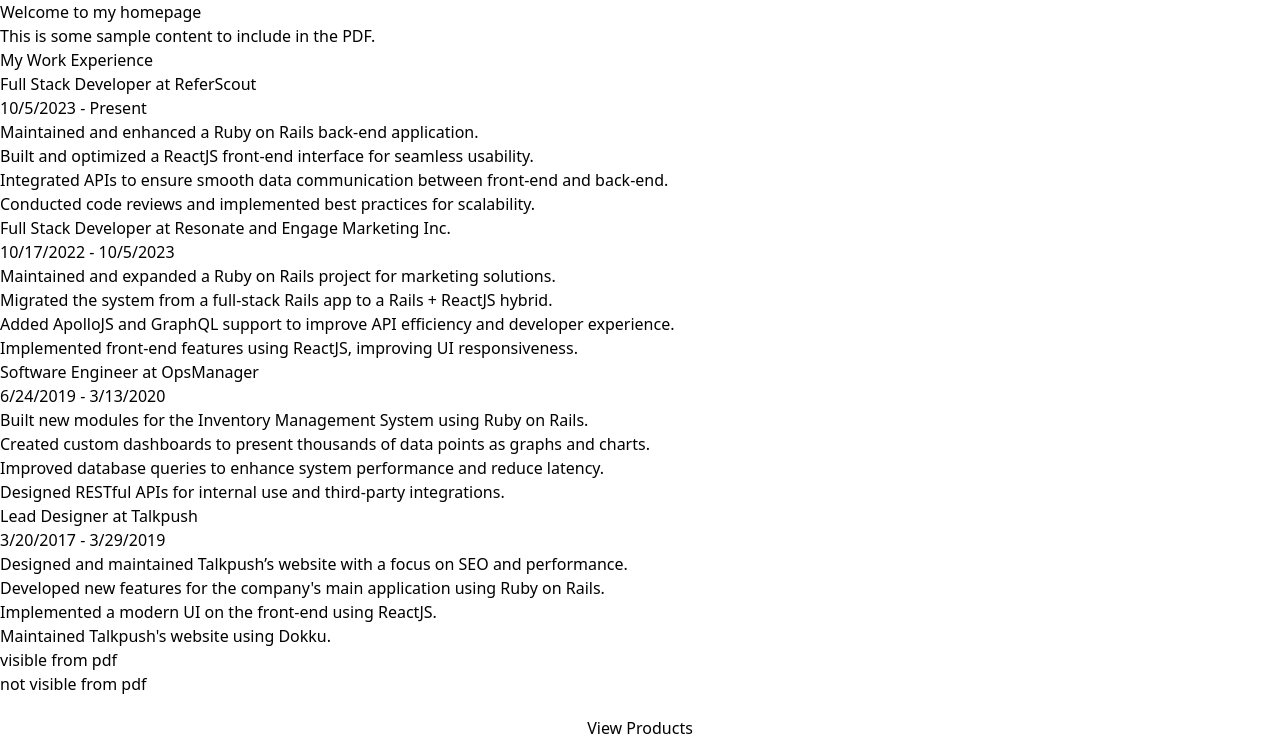
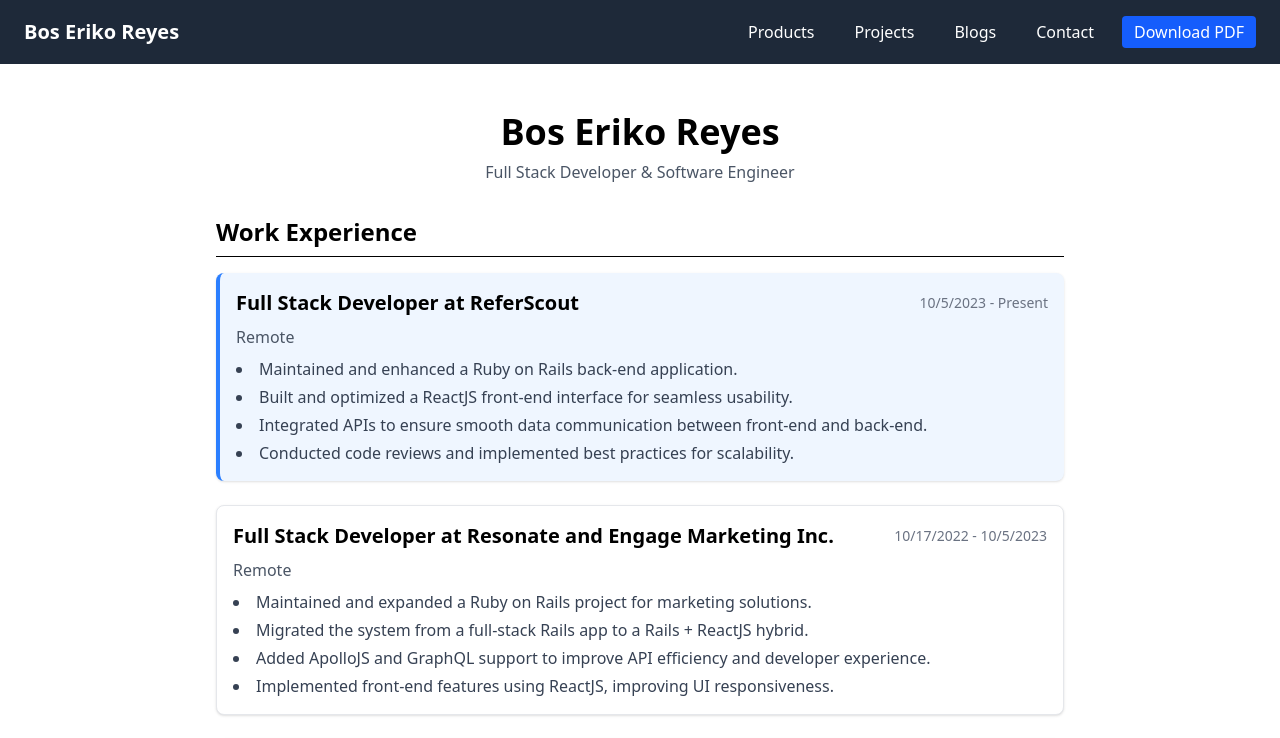
Before and after one commit to BosEriko/boseriko.com, a Next.js app: page / in a window 1280 px wide. Shown: the top 738 px of the page. Built offline with nearby package versions, Linux system fonts and the light colour scheme.

Commit message:
Feature: Add Simple Layout to the Homepage

```diff
--- a/app/page.tsx
+++ b/app/page.tsx
@@ -1,7 +1,7 @@
 "use client";
 
 import { useRouter } from "next/navigation";
-import html2canvas from "html2canvas";
+import html2canvas from "html2canvas-pro";
 import jsPDF from "jspdf";
 
 import experience from "../data/experience.json";
@@ -10,25 +10,19 @@
   const router = useRouter();
 
   const handleDownloadPDF = async () => {
-    // Elements we want to hide
     const elementsToHide = document.querySelectorAll(".hidden-from-pdf");
-
-    // Hide them temporarily
     elementsToHide.forEach((el) => {
       (el as HTMLElement).style.display = "none";
     });
 
-    // Capture the whole body or a specific container
-    const element = document.body; // or any container div
+    const element = document.body;
     const canvas = await html2canvas(element, { scale: 2 });
     const imgData = canvas.toDataURL("image/png");
 
-    // Restore hidden elements
     elementsToHide.forEach((el) => {
       (el as HTMLElement).style.display = "";
     });
 
-    // Create PDF
     const pdf = new jsPDF("p", "mm", "a4");
     const pdfWidth = pdf.internal.pageSize.getWidth();
     const pdfHeight = (canvas.height * pdfWidth) / canvas.width;
@@ -39,47 +33,97 @@
 
   return (
     <div>
-      {/* The content to include in the PDF */}
-      <div>
-        <h1>Welcome to my homepage</h1>
-        <p>This is some sample content to include in the PDF.</p>
+      {/* Top Navbar */}
+      <nav className="hidden-from-pdf bg-gray-800 text-white px-6 py-4 flex justify-between items-center">
+        <h1
+          className="text-xl font-bold cursor-pointer"
+          onClick={() => router.push("/")}
+        >
+          Bos Eriko Reyes
+        </h1>
+        <div className="flex space-x-4">
+          <button
+            className="px-3 py-1 hover:bg-gray-700 rounded"
+            onClick={() => router.push("/product")}
+          >
+            Products
+          </button>
+          <button
+            className="px-3 py-1 hover:bg-gray-700 rounded"
+            onClick={() => router.push("/project")}
+          >
+            Projects
+          </button>
+          <button
+            className="px-3 py-1 hover:bg-gray-700 rounded"
+            onClick={() => router.push("/blog")}
+          >
+            Blogs
+          </button>
+          <button
+            className="px-3 py-1 hover:bg-gray-700 rounded"
+            onClick={() => router.push("/touch")}
+          >
+            Contact
+          </button>
+          <button
+            className="px-3 py-1 bg-blue-600 hover:bg-blue-700 rounded"
+            onClick={handleDownloadPDF}
+          >
+            Download PDF
+          </button>
+        </div>
+      </nav>
+
+      {/* Page Content */}
+      <div className="p-6 max-w-4xl mx-auto space-y-8 mt-6">
+        {/* Header */}
+        <div className="text-center">
+          <h1 className="text-4xl font-bold mb-2">Bos Eriko Reyes</h1>
+          <p className="text-gray-600">
+            Full Stack Developer & Software Engineer
+          </p>
         </div>
 
-      <h1>My Work Experience</h1>
-      <ul>
+        {/* Work Experience */}
+        <section>
+          <h2 className="text-2xl font-semibold mb-4 border-b pb-2">
+            Work Experience
+          </h2>
+
+          <ul className="space-y-6">
             {experience.map((job, index) => (
-          <li key={index}>
-            <h2>
+              <li
+                key={index}
+                className={`p-4 rounded-lg shadow ${
+                  job.active
+                    ? "bg-blue-50 border-l-4 border-blue-500"
+                    : "bg-white border border-gray-200"
+                }`}
+              >
+                <div className="flex justify-between items-center mb-2">
+                  <h3 className="text-xl font-semibold">
                     {job.position} at {job.company}
-            </h2>
-            <p>
+                  </h3>
+                  <span className="text-sm text-gray-500">
                     {new Date(job.date.start).toLocaleDateString()} -{" "}
                     {job.active
                       ? "Present"
                       : new Date(job.date.end).toLocaleDateString()}
-            </p>
-            <ul>
+                  </span>
+                </div>
+                <p className="text-gray-600 mb-2">{job.location}</p>
+                <ul className="list-disc list-inside space-y-1">
                   {job.responsibilities.map((task, i) => (
-                <li key={i}>{task}</li>
+                    <li key={i} className="text-gray-700">
+                      {task}
+                    </li>
                   ))}
                 </ul>
               </li>
             ))}
           </ul>
-
-      <div>visible from pdf</div>
-      <div className="hidden-from-pdf">not visible from pdf</div>
-
-      {/* Buttons we want to exclude from PDF */}
-      <div
-        style={{ marginTop: "20px" }}
-        className="hidden-from-pdf flex flex-col gap-1"
-      >
-        <button onClick={() => router.push(`/product`)}>View Products</button>
-        <button onClick={() => router.push(`/project`)}>View Projects</button>
-        <button onClick={() => router.push(`/blog`)}>View Blogs</button>
-        <button onClick={() => router.push(`/touch`)}>Get in Touch</button>
-        <button onClick={handleDownloadPDF}>Download as PDF</button>
+        </section>
       </div>
     </div>
   );
--- a/package.json
+++ b/package.json
@@ -9,7 +9,7 @@
     "lint": "next lint"
   },
   "dependencies": {
-    "html2canvas": "^1.4.1",
+    "html2canvas-pro": "^1.6.6",
     "jspdf": "^4.0.0",
     "next": "16.1.6",
     "react": "19.2.3",
```
Also changed, not shown: 1 other file (tests, documents, lock files or other folders). Lines whose indentation alone changed are shown as unchanged.
